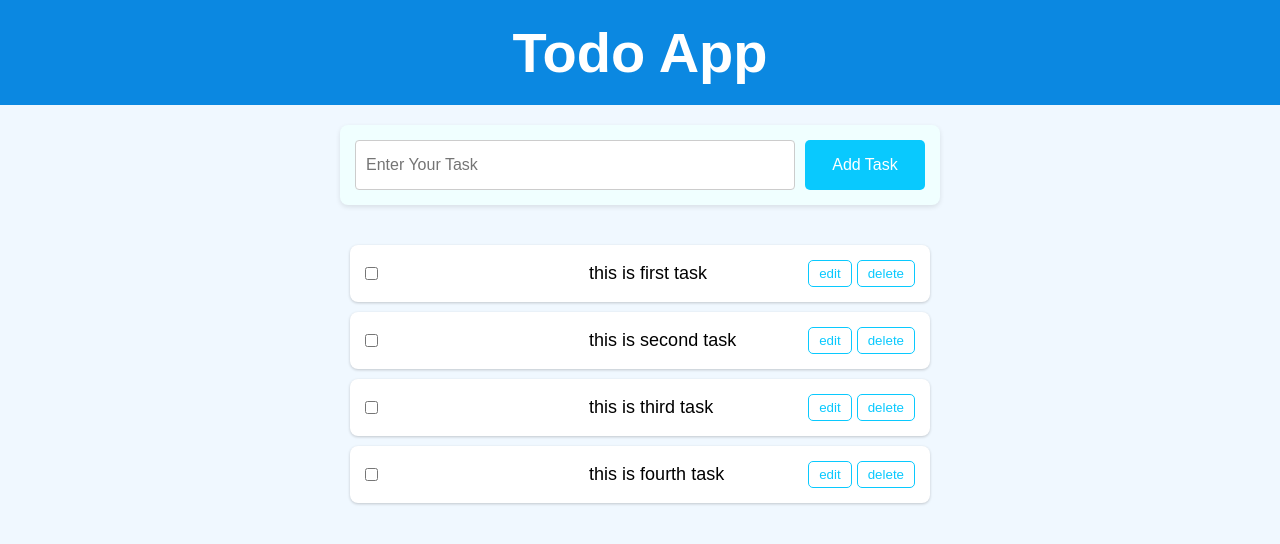
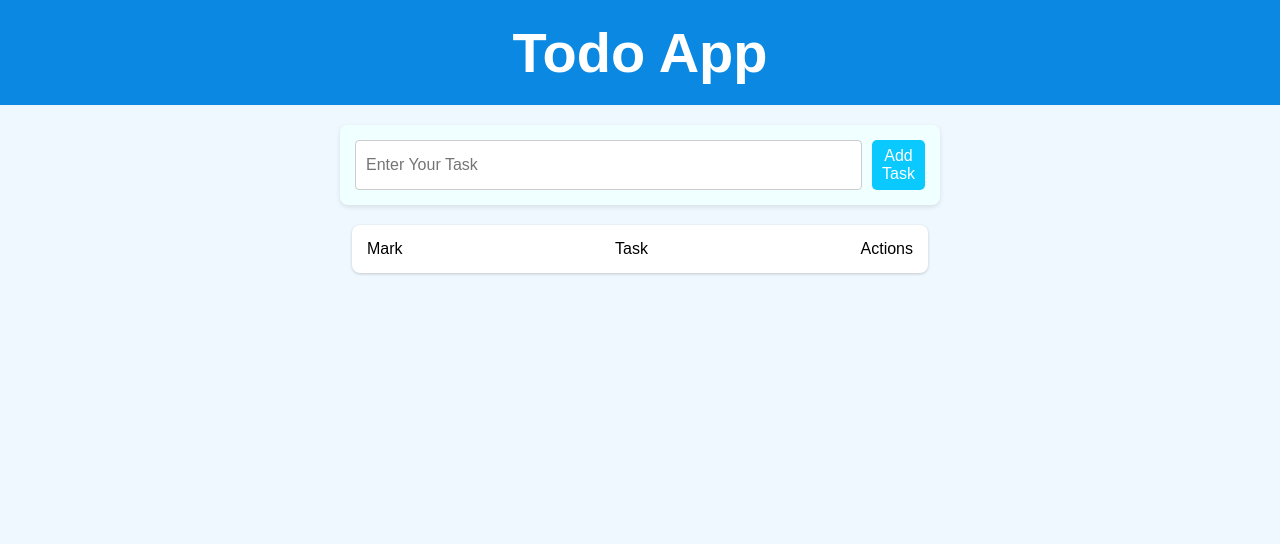
Before and after one commit to Abhinav-Desh/react-practices-Todo-App, a React (Create React App) app: page / in a window 1280 px wide. Shown: the top 544 px of the page. Built offline with nearby package versions, Linux system fonts and the light colour scheme.

Commit message:
add functionality

```diff
--- a/src/App.css
+++ b/src/App.css
@@ -98,7 +98,24 @@ body {
   transition: background-color 0.3s, color 0.3s;
 }
 
-.edit:hover, .delete:hover {
-  background-color: rgb(9, 201, 254);
+.delete:hover {
+  background-color: rgb(218, 21, 51);
   color: white;
 }
+
+.edit:hover{
+  background-color: rgb(16, 208, 237);
+  color: white;
+}
+
+.know{
+  width: 45%;
+  background-color: white;
+  margin: 10px auto;
+  padding: 15px;
+  border-radius: 8px;
+  box-shadow: 0 1px 3px rgba(0, 0, 0, 0.2);
+  display: flex;
+  justify-content: space-between;
+  align-items: center;
+}
--- a/src/App.js
+++ b/src/App.js
@@ -5,16 +5,29 @@ import TodoList from './Components/TodoList';
 import './App.css';
 
 function App() {
-  const [tasks, setTasks]= useState([]);
-  const [currentTask, setCurrentTask]=useState(null);
+  const [tasks, setTasks] = useState([]);// store the array of task
+  const [currentTask, setCurrentTask] = useState(null);// add current task
   const [isEditing, setIsEditing] = useState(false);
+
+
  const addTask = (newTaskText)=>{
-    setTasks(...tasks,newTaskText)
- }
-
- const updateTask =()=>{
+    setTasks([...tasks,{id:Date.now(), text:newTaskText}]);
 
  }
+//  console.log(Date.now());
+ const editTask = (task)=>{
+  setIsEditing(true);
+  setCurrentTask(task);
+ };
+ const updateTask =(updatedTaskText)=>{
+  setTasks(tasks.map(task => task.id === currentTask.id ? { ...task, text: updatedTaskText } : task))
+  setIsEditing(false);
+  setCurrentTask(null);
+ };
+ const deleteTask = (id) => {
+  setTasks(tasks.filter(task => task.id !== id));
+};
+// console.log("->>>",tasks);
 
   return (
     <div className="App">
@@ -25,7 +38,8 @@ function App() {
       isEditing = {isEditing}
       currentTask ={currentTask}
        />
-      <TodoList />
+
+      <TodoList tasks ={tasks} editTask={editTask} deleteTask={deleteTask} />
 
     </div>
   );
--- a/src/Components/TodoForm.jsx
+++ b/src/Components/TodoForm.jsx
@@ -1,29 +1,41 @@
-import React,{useState} from "react";
-import App from "../App";
+import React,{useEffect, useState} from "react";
+import  "../App";
 
 
-const TodoForm = ({props})=>{
+const TodoForm = ({addTask, updateTask, currentTask, isEditing})=>{
 
     // for taking string as input task
     const [task, setTask] = useState('');
+    // const [addTodo,setaddTodo] = useState([]);
 
+    useEffect(()=>{
+        if(isEditing && currentTask){
 
-    const handleSubmit = (e)=>{
+        }
+    },[currentTask,isEditing])
+    const addTodo = () =>{
+
+    }
+    const handleSubmit = (e) => {
         e.preventDefault();
-        if(task){
-          //  addTodo(task);
+        if (task) {
+            if (isEditing) {
+                updateTask(task);
+            } else {
+                addTask(task);
+            }
             setTask('');
         }
-    }
-
+    };
 
     return(
-
+        <>
         <form className="Todo-form" onSubmit={handleSubmit}>
             <input type="text" placeholder="Enter Your Task" value={task}
-             onChange={(e) => setTask(e.target.value)} className="input-text" required/>
-            <button type="submit" className="addbutton">Add Task</button>
+             onChange={(e) => setTask(e.target.value)} className="input-text" required minlength="0" maxlength="50" size="50"/>
+            <button type="submit" className="addbutton">{isEditing ? 'Update Task' : 'Add Task'}</button>
         </form>
+        </>
     );
 }
 export default TodoForm;
--- a/src/Components/TodoItem.jsx
+++ b/src/Components/TodoItem.jsx
@@ -1,13 +1,13 @@
 import React,{useState} from "react";
 
-const TodoItem = ({item})=>{
+const TodoItem = ({task, keyX})=>{
 
-    console.log(item.id+"-->"+item.item);
+    console.log(task.id+"-->"+task.text, "===>", keyX);
     return(
-       <div>
+       <div key={keyX}>
         <li className="items">
           <div><input type="checkbox" /></div>
-          <div className="data">{item.item}</div>
+          <div className="data">{task.text}</div>
             <button className="edit">edit</button>
             <button className="delete">delete</button>
         </li>
--- a/src/Components/TodoList.jsx
+++ b/src/Components/TodoList.jsx
@@ -1,30 +1,21 @@
 import React from "react";
 import TodoItem from "./TodoItem"
 import TodoForm from "./TodoForm";
-const TodoList = () =>{
-  const data = [
-   { id:1,
-   item:"this is first task"
-  },
-  {id:2,
-    item:"this is second task"
-  },
-  {
-    id:3,
-    item:"this is third task"
-  },
-  {id:4,
-    item:"this is fourth task"
-  }
-  ];
+const TodoList = ({tasks,editTask,deleteTask}) =>{
 
-  // const items = data.map(task => task.item
 
+console.log(tasks, '--->');
     return (
+      <>
+      <div className="know">
+      <div className="mark">Mark</div>
+      <div className="Task">Task</div>
+      <div className="Actions">Actions</div>
+     </div>
       <ul className="lists">
-      {data.map(items => <TodoItem key={items.id} item={items} />)}
-
+      {tasks.length >0 && tasks.map(task => <TodoItem keyX={task.id}   task={task} />)}
       </ul>
+      </>
     );
 
 }
```
